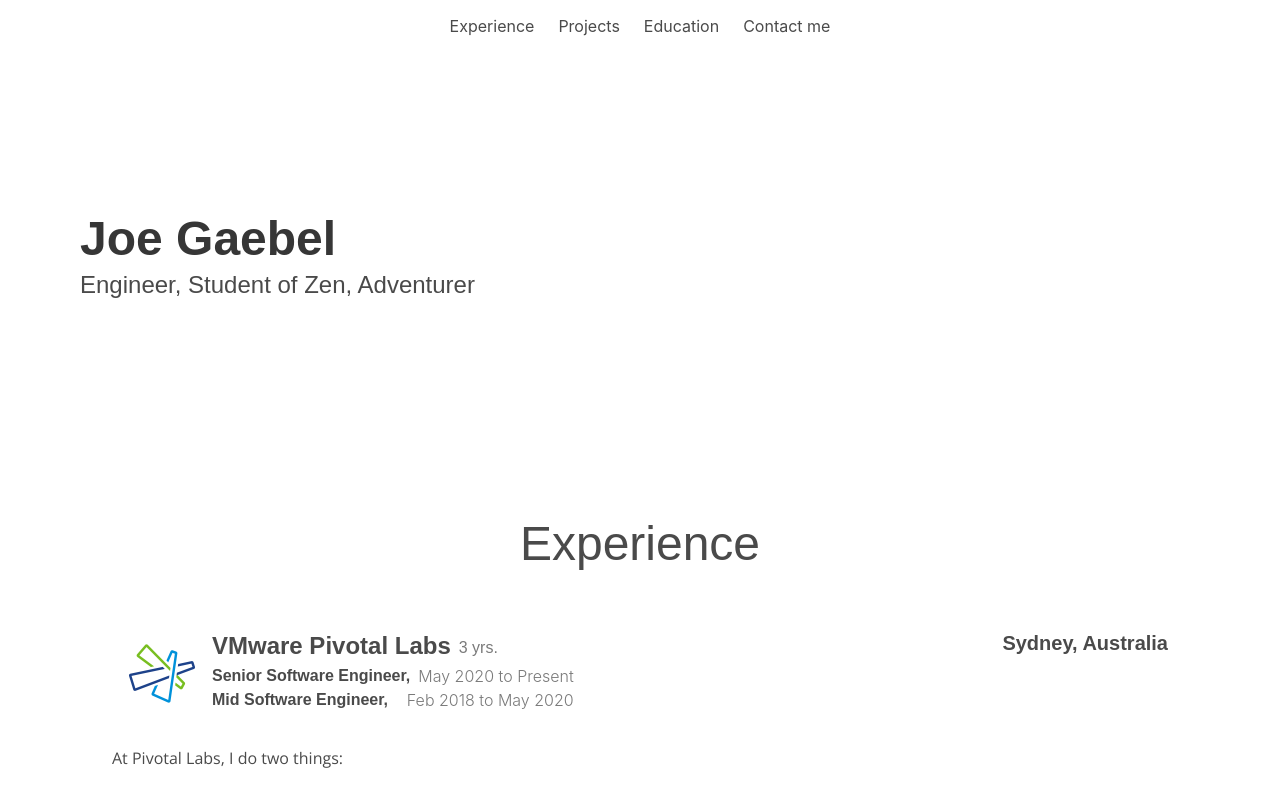
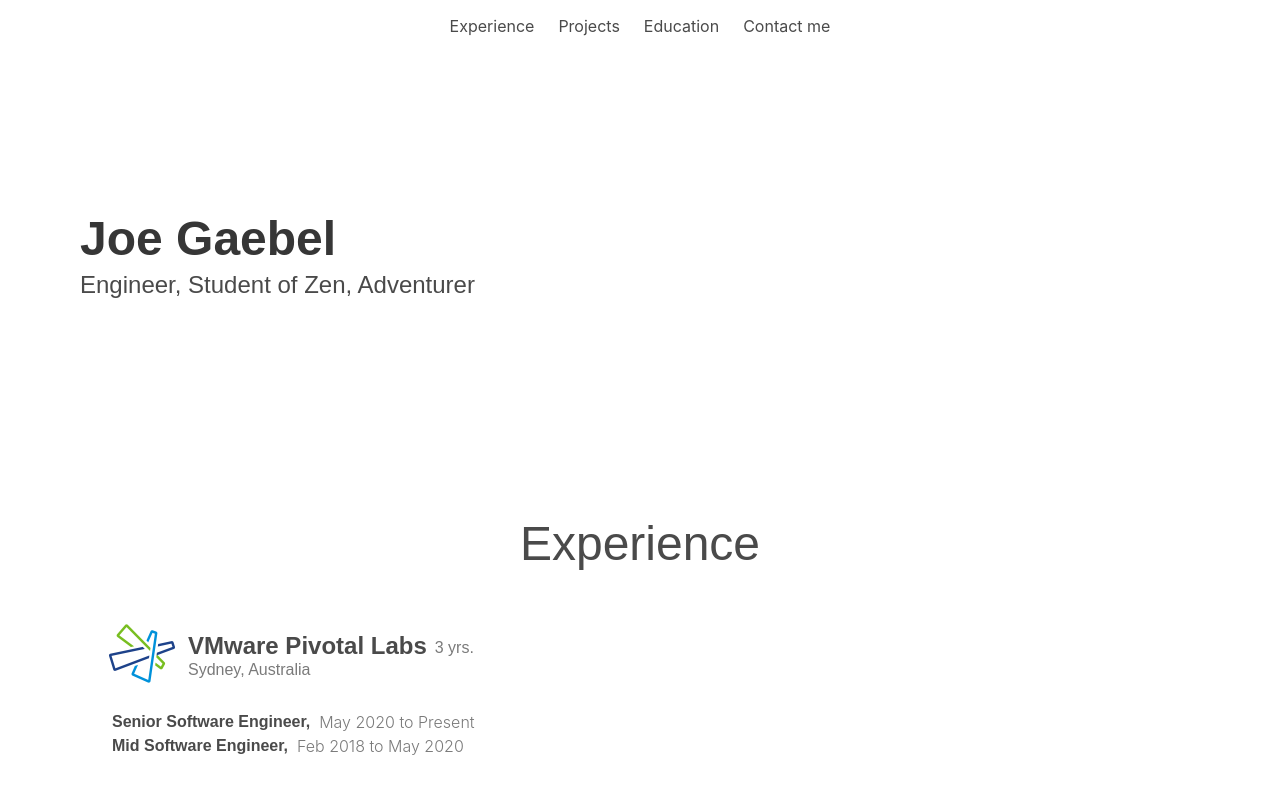
Before and after one commit to JoeGaebel/website, a React (Create React App) app: page / in a window 1280 px wide. Shown: the top 785 px of the page. Built offline with nearby package versions, Linux system fonts and the light colour scheme; a web font is replaced by a local one.

Commit message:
Adjust the crap out of the logos

```diff
--- a/src/WorkExperience/MavenlinkExperience.tsx
+++ b/src/WorkExperience/MavenlinkExperience.tsx
@@ -6,9 +6,9 @@ import paulette from '../reviews/paulette.png'
 
 const MavenlinkImage = <img
     style={{
-        marginTop: "1rem",
+        marginTop: "-0.75rem",
         marginRight: "0.5rem",
-        marginLeft: "-0.5rem"
+        marginLeft: "-0.55rem"
     }}
     width="100px"
     src={mavenlink}
@@ -19,7 +19,7 @@ const MavenlinkExperience = () => {
         city="San Francisco, California"
         companyName="Mavenlink"
         titles={["Mid Software Engineer", "Engineering Consultant", "Intern, Junior Engineer"]}
-        dateString={["July 2017 to Feb 2018", "Sep 2016 to June 2017", "June 2015 to June 2016"]}
+        dateString={["Jul 2017 to Feb 2018", "Sep 2016 to Jun 2017", "Jun 2015 to Jun 2016"]}
         image={MavenlinkImage}
         years={2.5}
         reviewImages={[paulette, huth]}
@@ -45,13 +45,13 @@ const testingTech = [
 
 const MavenlinkDescription = () =>
     <div>
-        <div className="block mt-5">Mavenlink is a massive project management and resource suite used by the likes of Coca Cola and Salesforce.</div>
+        <div className="block mt-5">Mavenlink is a project management and resource suite used by the likes of Coca Cola and Salesforce.</div>
         <div className="block">
-            I rotated across multiple feature teams doing <b>full-stack pair programming and test driven development on production features</b>.
-            I got to experience <b>Lean Product Management</b> while working with PM's with week long sprints, <b>User Centered Design</b> while working closely with designers, and <b>Extreme programming</b> from doing pair programming day to day with incredibly talented teams.
+            I rotated across multiple feature teams doing <b>full-stack pair programming and test-driven development on production features</b>.
+            I got to experience <b>Lean Product Management</b> while working with PMs with week-long sprints, <b>User Centered Design</b> while working closely with designers, and <b>Extreme programming</b> from doing pair programming day to day with incredibly talented teams.
         </div>
 
-        <div className="block"><b>Lead a team to develop the core search capabilities</b> on Mavenlink user-generated content using ElasticSearch.</div>
+        <div className="block"><b>Led a team to develop the core search capabilities</b> on Mavenlink user-generated content using ElasticSearch.</div>
 
         <div className="block">
             <b>Started a software consultancy</b> where I hired a few engineers and contracted with Mavenlink.
@@ -60,7 +60,7 @@ const MavenlinkDescription = () =>
         </div>
 
         <div className="block">
-            As a Mid level engineer on the Business Intelligence I <b>built and maintained an ETL</b> that converts relational data into a data model for business analytics, using AWS SNS and SQS.
+            As a Mid-level Engineer on the Business Intelligence team, I <b>built and maintained an ETL</b> that converts relational data into a data model for business analytics.
             As well, I worked on the support team where I investigated <b>complex system bugs and designed comprehensive solutions</b>.
         </div>
 
--- a/src/WorkExperience/PivotalExperience.tsx
+++ b/src/WorkExperience/PivotalExperience.tsx
@@ -48,8 +48,9 @@ const technologies = [
 
 const PivotalImage = <img
     style={{
-        marginTop: "-0.25rem",
-        width: "100px",
+        marginTop: "-1.5rem",
+        marginLeft: "-1.25rem",
+        width: "120px",
     }}
     src={pivotal}
 />;
@@ -85,6 +86,7 @@ const PivotalDescription = <div>
 
 const PivotalExperience = () => {
     return <WorkExperience
+        imageContainerMarginRight="-1.5rem"
         reviewImages={[amjad, joseph, christian, fede]}
         city="Sydney, Australia"
         companyName="VMware Pivotal Labs"
--- a/src/WorkExperience/SightlineExperience.tsx
+++ b/src/WorkExperience/SightlineExperience.tsx
@@ -7,7 +7,7 @@ const SightlineImage = <img
     style={{
         marginTop: "-1.25rem",
         marginRight: "0.5rem",
-        marginLeft: "-1rem"
+        marginLeft: "-0.9rem"
     }}
     width="100px"
     src={sightline}
@@ -15,6 +15,7 @@ const SightlineImage = <img
 
 const SightlineExperience = () => {
     return <WorkExperience
+        imageContainerMarginRight="-0.6rem"
         city="London, Ontario"
         companyName="Sightline Innovation"
         titles={["Software Developer"]}
--- a/src/WorkExperience/WorkExperience.tsx
+++ b/src/WorkExperience/WorkExperience.tsx
@@ -1,6 +1,6 @@
 import React, {FunctionComponent} from "react";
 import Carousel from 'react-elastic-carousel'
-import styled from "styled-components";
+import styled, {css} from "styled-components";
 
 interface WorkProps {
     companyName: string
@@ -11,20 +11,20 @@ interface WorkProps {
     image: JSX.Element
     reviewImages?: string[]
     years?: number
+    imageContainerMarginRight?: string
 }
 
-export const WorkExperience: FunctionComponent<WorkProps> = ({companyName, children, titles, dateString, description, city, image, reviewImages, years = 0}) => {
+export const WorkExperience: FunctionComponent<WorkProps> = (props) => {
+    const {companyName, children, titles, dateString, description, city, image, reviewImages, years = 0, imageContainerMarginRight} = props
+
     const shortYearString = `${years} yrs.`
     return <div style={{marginBottom: "10rem"}}>
-        <div className="mb-4" style={{display: "flex", justifyContent: "space-between", flexWrap: "wrap"}}>
+        <div style={{display: "flex", justifyContent: "space-between", flexWrap: "wrap"}}>
             <div style={{display: "flex", flexWrap: "wrap"}}>
-                <div style={{
-                    margin: "0 auto",
-                    display: "block"
-                }}>
+                <StyledImageContainer marginRightOverride={imageContainerMarginRight}>
                     {image}
-                </div>
-                <div>
+                </StyledImageContainer>
+                <div style={{minWidth: "233px"}}>
                     <div className="is-flex-desktop">
                         <div className="is-flex is-flex-wrap-nowrap">
                             <div className="is-size-4 header-font has-text-weight-light has-text-weight-semibold">{companyName}</div>
@@ -33,27 +33,25 @@ export const WorkExperience: FunctionComponent<WorkProps> = ({companyName, child
                             </div>}
                         </div>
                     </div>
+                    <div className="is-size-6 header-font has-text-weight-normal has-text-grey mb-1" style={{marginTop: "-0.4rem"}}>
+                        {city}
+                    </div>
+                </div>
+            </div>
+        </div>
 
-                    <div>
+        <div style={{marginBottom: "1.5rem"}}>
             {
-                            titles.map((title, index) =><div className="is-flex is-justify-content-space-between">
+                titles.map((title, index) =><div className="is-flex is-flex-wrap-wrap">
                         <div key={index} className="is-size-6 header-font has-text-weight-semibold">
-                                        {title}<span className="is-hidden-mobile">,</span>
+                            {title},&nbsp;&nbsp;
                         </div>
-                                    <div className="ml-2 has-text-weight-light has-text-grey is-hidden-mobile">
+                        <div className="has-text-weight-light has-text-grey">
                             {dateString[index]}
                         </div>
                     </div>
                 )
             }
-                    </div>
-                </div>
-            </div>
-            <div>
-                <div className="is-size-5 header-font has-text-weight-semibold has-text-right is-hidden-mobile">
-                    {city}
-                </div>
-            </div>
         </div>
 
         <div className="is-size-6 body-font mb-5">
@@ -79,3 +77,21 @@ export const WorkExperience: FunctionComponent<WorkProps> = ({companyName, child
 const StyledCarousel = styled(Carousel)`
   width: 60rem;
 `
+
+interface StyledDivContainerProps {
+    marginRightOverride?: string
+}
+
+const StyledImageContainer = styled.div<StyledDivContainerProps>`
+  margin-right: ${props => props.marginRightOverride || "initial"};
+
+  @media only screen and (max-width: 414px) {
+    display: block;
+    margin: 0 auto !important;
+
+    > img {
+      margin-left: 0 !important;
+      margin-right: 0 !important;
+    }
+  }
+`
```
Also changed, not shown: 1 other file (tests, documents, lock files or other folders). Lines whose indentation alone changed are shown as unchanged.
